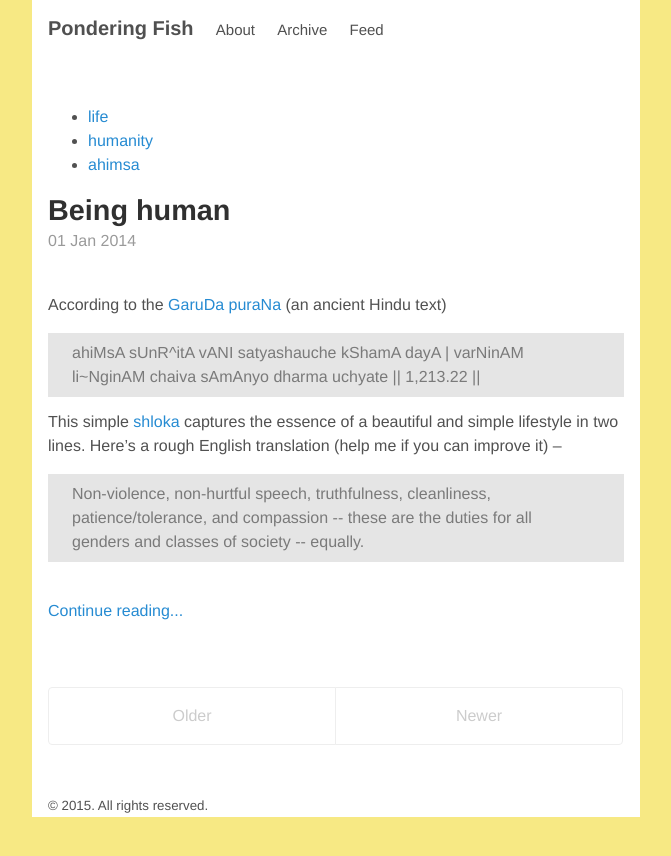
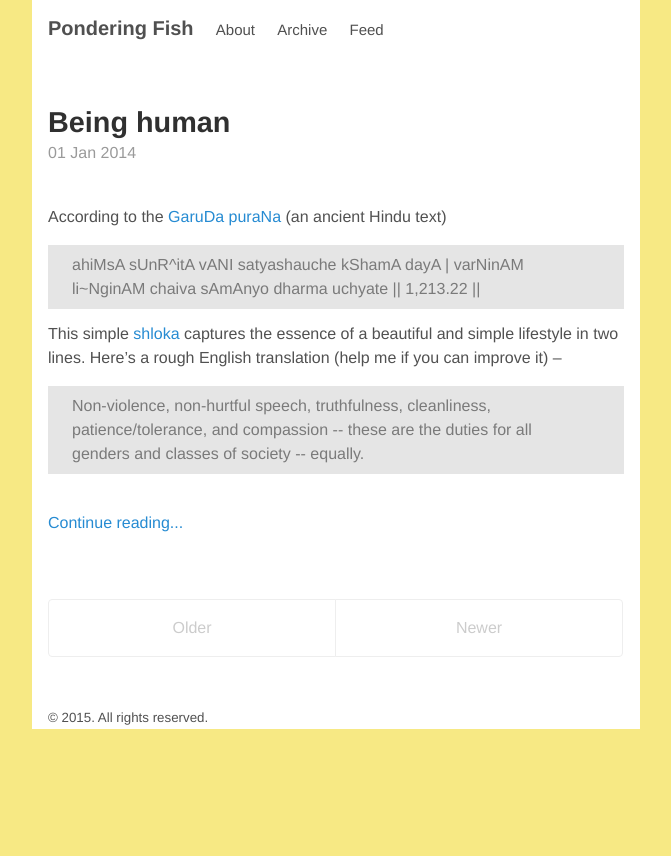
Before and after one commit to ponderingfish/ponderingfish.github.io, a Jekyll site: the page built from index.html, in a window 1280 px wide. Shown: the top 856 px of the page, without its empty margins (304-975 px from the left). Built offline with Jekyll 4.4.1, drawn with Linux system fonts in a browser that asks for light colours; the list of posts is cut into pages by our own code.

Commit message:
removing tags

```diff
--- a/index.html
+++ b/index.html
@@ -5,12 +5,6 @@ title: Home
 
 <div class="posts">
   {% for post in paginator.posts %}
-
-  <ul class="tags">
-    {% for tag in post.tags %}
-      <li><a href="{{ site.baseurl }}tags.html#{{tag}}" class="tag">{{ tag }}</a></li>
-    {% endfor %}
-  </ul>
 
   <div class="post">
     <h1 class="post-title">
```
